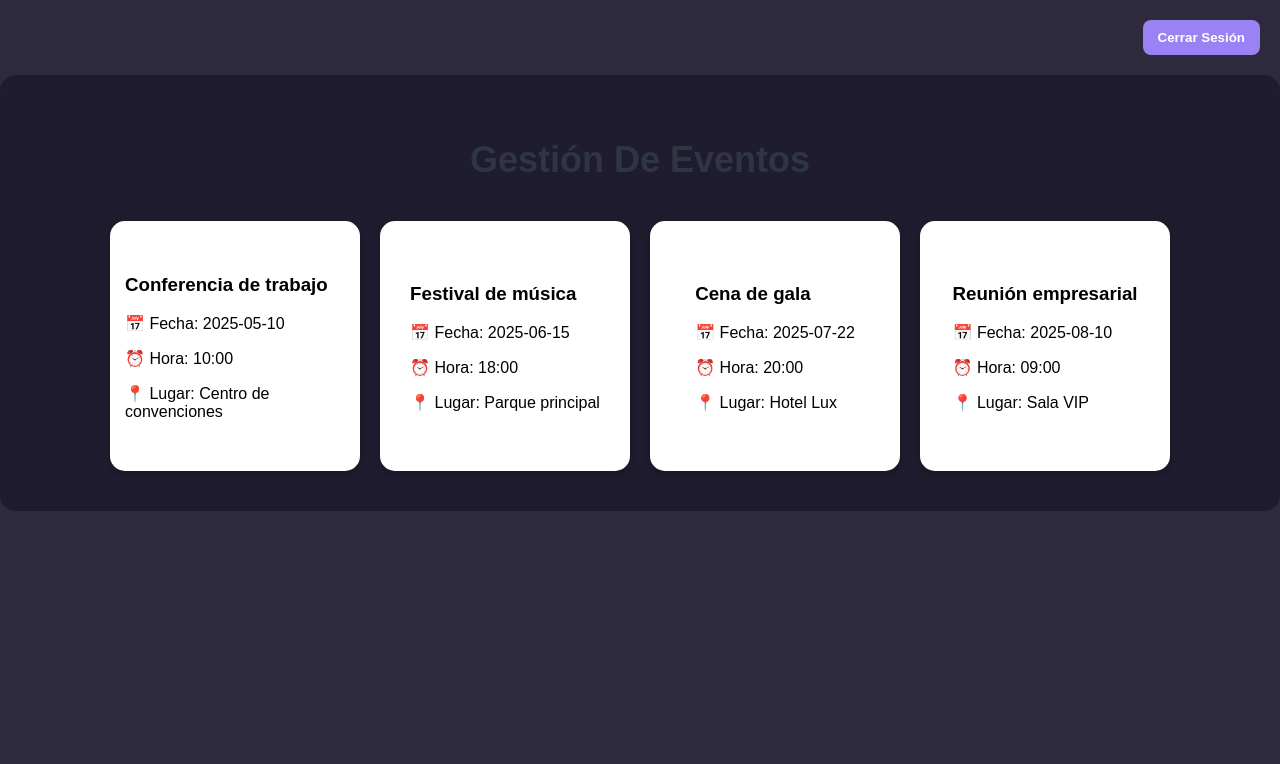
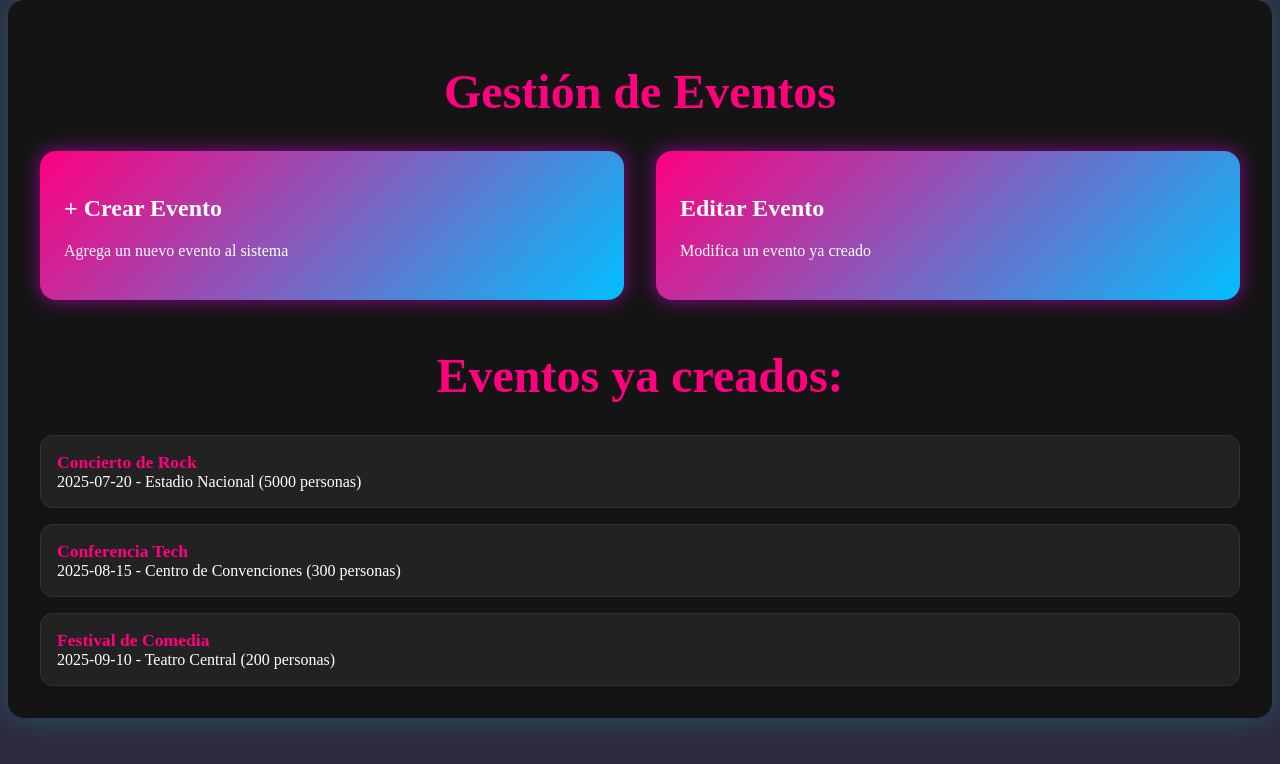
Before and after one commit to HDanielZuniga/Sistema-de-gestion, a Vue app in the folder Frontend/: page / in a window 1280 px wide. Shown: the top 764 px of the page. Built offline with nearby package versions, Linux system fonts and the light colour scheme; sample sign-in values are in the browser's storage; the HTML template or start-up script is replaced by a standard one.

Commit message:
Actualización de MenuView y MainLayout

```diff
--- a/Frontend/src/layouts/MainLayout.vue
+++ b/Frontend/src/layouts/MainLayout.vue
@@ -1,6 +1,6 @@
 <template>
-  <div>
-    <!-- Si la ruta es /vistauser, /vistados, etc., uso GlobalLayout -->
+  <div class="layout">
+    <!-- Si la ruta es /vistauser o /vistados, se usa GlobalLayout -->
     <GlobalLayout v-if="useGlobalLayout">
       <router-view />
     </GlobalLayout>
--- a/Frontend/src/views/MenuView.vue
+++ b/Frontend/src/views/MenuView.vue
@@ -1,61 +1,242 @@
 <template>
-  <GlobalLayout>
-    <div class="menu-view">
-      <h1 class="title">Gestión De Eventos</h1>
-      <EventCard
-        v-for="(event, index) in events"
-        :key="index"
-        :event="event"
-        @update-event="updateEvent(index, $event)"
-      />
+  <div class="contenedor-principal">
+    <h1 class="titulo">Gestión de Eventos</h1>
+
+    <!-- Tarjetas Crear / Editar -->
+    <div class="opciones">
+      <div class="opcion crear" @click="mostrarFormulario('crear')">
+        <h2>+ Crear Evento</h2>
+        <p>Agrega un nuevo evento al sistema</p>
+      </div>
+
+      <div class="opcion editar" @click="mostrarFormulario('editar')">
+        <h2>Editar Evento</h2>
+        <p>Modifica un evento ya creado</p>
+      </div>
     </div>
-  </GlobalLayout>
+
+    <!-- Eventos siempre visibles -->
+    <div class="eventos-creados">
+      <h3 class="titulo">Eventos ya creados:</h3>
+      <div class="lista-eventos">
+        <div
+          v-for="evento in eventos"
+          :key="evento.id"
+          class="evento"
+        >
+          <strong>{{ evento.nombre }}</strong><br />
+          <span>{{ evento.fecha }}</span> - {{ evento.lugar }} ({{ evento.cantidad }} personas)
+        </div>
+      </div>
+    </div>
+
+    <!-- Selección para edición -->
+    <div v-if="modo === 'editar'" class="seleccion-edicion">
+      <h3>Selecciona un evento para editar:</h3>
+      <div class="lista-eventos">
+        <div
+          v-for="evento in eventos"
+          :key="evento.id"
+          class="evento editable"
+          @click="cargarEvento(evento)"
+        >
+          {{ evento.nombre }} - {{ evento.fecha }}
+        </div>
+      </div>
+    </div>
+
+    <!-- Formulario -->
+    <div v-if="modo === 'crear' || eventoSeleccionado" class="formulario-evento">
+      <h3>{{ modo === 'crear' ? 'Crear Evento' : 'Editar Evento' }}</h3>
+      <form @submit.prevent="guardarEvento">
+        <input v-model="nombre" placeholder="Nombre del evento" required />
+        <input v-model="fecha" type="date" required />
+        <input v-model="lugar" placeholder="Lugar del evento" required />
+        <input v-model="cantidad" type="number" min="1" required />
+        <button type="submit">
+          {{ modo === 'crear' ? 'Guardar Evento' : 'Actualizar Evento' }}
+        </button>
+      </form>
+    </div>
+  </div>
 </template>
 
-<script>
-import GlobalLayout from '@/layouts/GlobalLayout.vue'
-import EventCard from '@/components/EventCard.vue'
+<script setup>
+import { ref } from 'vue';
 
-export default {
-  name: 'MenuView',
-  components: {
-    GlobalLayout,
-    EventCard,
-  },
-  data() {
-    return {
-      events: [
-        { name: "Conferencia de trabajo", date: "2025-05-10", time: "10:00", location: "Centro de convenciones", guests: 150 },
-        { name: "Festival de música", date: "2025-06-15", time: "18:00", location: "Parque principal", guests: 300 },
-        { name: "Cena de gala", date: "2025-07-22", time: "20:00", location: "Hotel Lux", guests: 200 },
-        { name: "Reunión empresarial", date: "2025-08-10", time: "09:00", location: "Sala VIP", guests: 50 },
-      ]
-    }
-  },
-  methods: {
-    updateEvent(index, updatedEvent) {
-      this.events[index] = updatedEvent
-    }
+const modo = ref(null);
+const nombre = ref('');
+const fecha = ref('');
+const lugar = ref('');
+const cantidad = ref(1);
+const eventoSeleccionado = ref(null);
+
+const eventos = ref([
+  { id: 1, nombre: 'Concierto de Rock', fecha: '2025-07-20', lugar: 'Estadio Nacional', cantidad: 5000 },
+  { id: 2, nombre: 'Conferencia Tech', fecha: '2025-08-15', lugar: 'Centro de Convenciones', cantidad: 300 },
+  { id: 3, nombre: 'Festival de Comedia', fecha: '2025-09-10', lugar: 'Teatro Central', cantidad: 200 },
+]);
+
+const mostrarFormulario = (tipo) => {
+  modo.value = tipo;
+  eventoSeleccionado.value = null;
+  nombre.value = '';
+  fecha.value = '';
+  lugar.value = '';
+  cantidad.value = 1;
+};
+
+const cargarEvento = (evento) => {
+  eventoSeleccionado.value = evento;
+  nombre.value = evento.nombre;
+  fecha.value = evento.fecha;
+  lugar.value = evento.lugar;
+  cantidad.value = evento.cantidad;
+};
+
+const guardarEvento = () => {
+  const evento = {
+    nombre: nombre.value,
+    fecha: fecha.value,
+    lugar: lugar.value,
+    cantidad: cantidad.value,
+  };
+
+  if (modo.value === 'crear') {
+    console.log('Evento guardado:', evento);
+  } else {
+    console.log('Evento actualizado:', evento);
   }
-}
+};
 </script>
 
 <style scoped>
-.menu-view {
-  display: flex;
-  flex-wrap: wrap;
-  gap: 20px;
-  justify-content: center;
-  align-items: flex-start;
+@import url('https://fonts.googleapis.com/css2?family=Orbitron:wght@500&display=swap');
+
+body {
+  background-color: #111;
+  color: #f5f5f5;
+  font-family: 'Orbitron', sans-serif;
+  margin: 0;
+  padding: 0;
 }
 
-.title {
+.contenedor-principal {
+  max-width: 1200px;
+  margin: auto;
+  padding: 2rem;
+  background-color: #141414;
+  border-radius: 1rem;
+  box-shadow: 0 0 30px rgba(0, 255, 255, 0.2);
+  overflow: hidden;
+}
+
+.titulo {
+  font-size: 3rem;
+  color: #ff007f;
+  text-align: center;
+  margin-bottom: 2rem;
+}
+
+.opciones {
+  display: flex;
+  justify-content: space-around;
+  gap: 2rem;
+  margin-bottom: 2rem;
+}
+
+.opcion {
+  flex: 1;
+  padding: 1.5rem;
+  border-radius: 1rem;
+  background: linear-gradient(135deg, #ff007f, #00bfff);
+  color: white;
+  cursor: pointer;
+  box-shadow: 0 0 20px rgba(255, 0, 255, 0.5);
+  transition: transform 0.3s ease, box-shadow 0.3s ease;
+}
+
+.opcion:hover {
+  transform: translateY(-5px);
+  box-shadow: 0 0 35px rgba(255, 0, 255, 0.7);
+}
+
+.eventos-creados {
+  margin-top: 2rem;
+}
+
+.lista-eventos {
+  display: flex;
+  flex-direction: column;
+  gap: 1rem;
+  margin-top: 1rem;
+}
+
+.evento {
+  background-color: #222;
+  padding: 1rem;
+  border-radius: 0.8rem;
+  border: 1px solid #333;
+  color: white;
+  transition: background 0.3s ease, transform 0.3s ease;
+}
+
+.evento strong {
+  color: #ff007f;
+  font-size: 1.1rem;
+}
+
+.evento:hover {
+  background-color: #333;
+  transform: scale(1.05);
+}
+
+.evento.editable {
+  cursor: pointer;
+}
+
+.evento.editable:hover {
+  background-color: #444;
+}
+
+.formulario-evento {
+  margin-top: 3rem;
+  padding: 1.5rem;
+  background-color: #1c1f26;
+  border-radius: 1rem;
+  box-shadow: inset 0 0 15px rgba(0, 255, 255, 0.1);
+}
+
+input {
   width: 100%;
-  text-align: center;
-  font-size: 36px;
-  font-family: 'Poppins', sans-serif;
-  color: #2f3542;
-  margin-bottom: 20px;
-  font-weight: bold;
+  padding: 1rem;
+  margin-bottom: 1rem;
+  background-color: #2e2e2e;
+  border: 1px solid #444;
+  color: #f5f5f5;
+  border-radius: 0.5rem;
+  font-size: 1.1rem;
+}
+
+input:focus {
+  border-color: #00ffff;
+  outline: none;
+}
+
+button {
+  background: linear-gradient(135deg, #00bfff, #ff007f);
+  border: none;
+  padding: 1rem 2rem;
+  font-size: 1.1rem;
+  color: white;
+  cursor: pointer;
+  border-radius: 0.5rem;
+  box-shadow: 0 0 10px rgba(0, 255, 255, 0.5);
+  transition: transform 0.3s ease;
+}
+
+button:hover {
+  transform: scale(1.05);
+  box-shadow: 0 0 15px rgba(255, 0, 255, 0.7);
 }
 </style>
```
